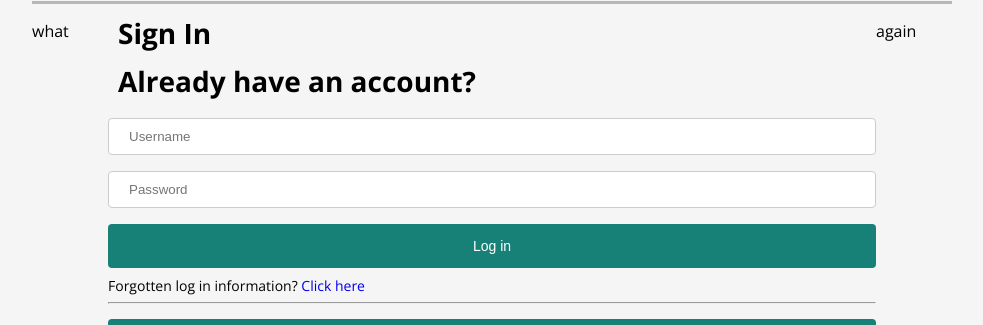
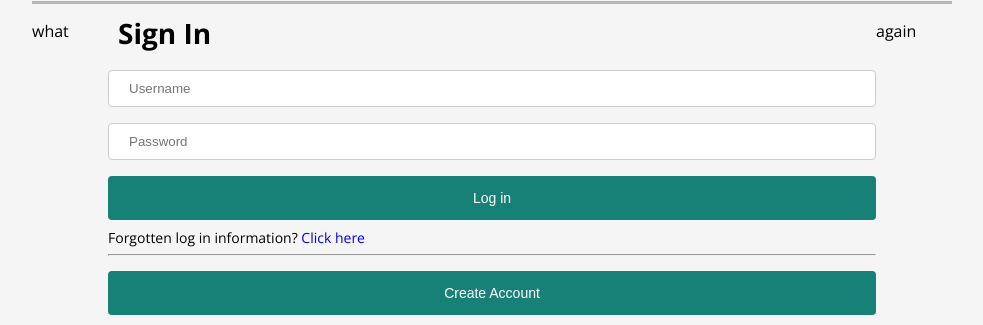
Before and after one commit to tanzerpamuk/inse, a plain HTML site: page index.html in a window 1280 px wide. Shown: the part 92-417 px from the top of the page, without its empty margins (148-1131 px from the left). Drawn offline with nearby package versions, Linux system fonts and the light colour scheme.

Commit message:
Update index.html

```diff
--- a/index.html
+++ b/index.html
@@ -23,7 +23,6 @@
             </nav>
             <article>
                 <h3>Sign In</h3>
-                <h3>Already have an account?</h3>
                 <input type=text name=username placeholder="Username" autocomplete=on>
                 <br>
                 <input type=password name=password placeholder="Password" autocomplete=on>
```
